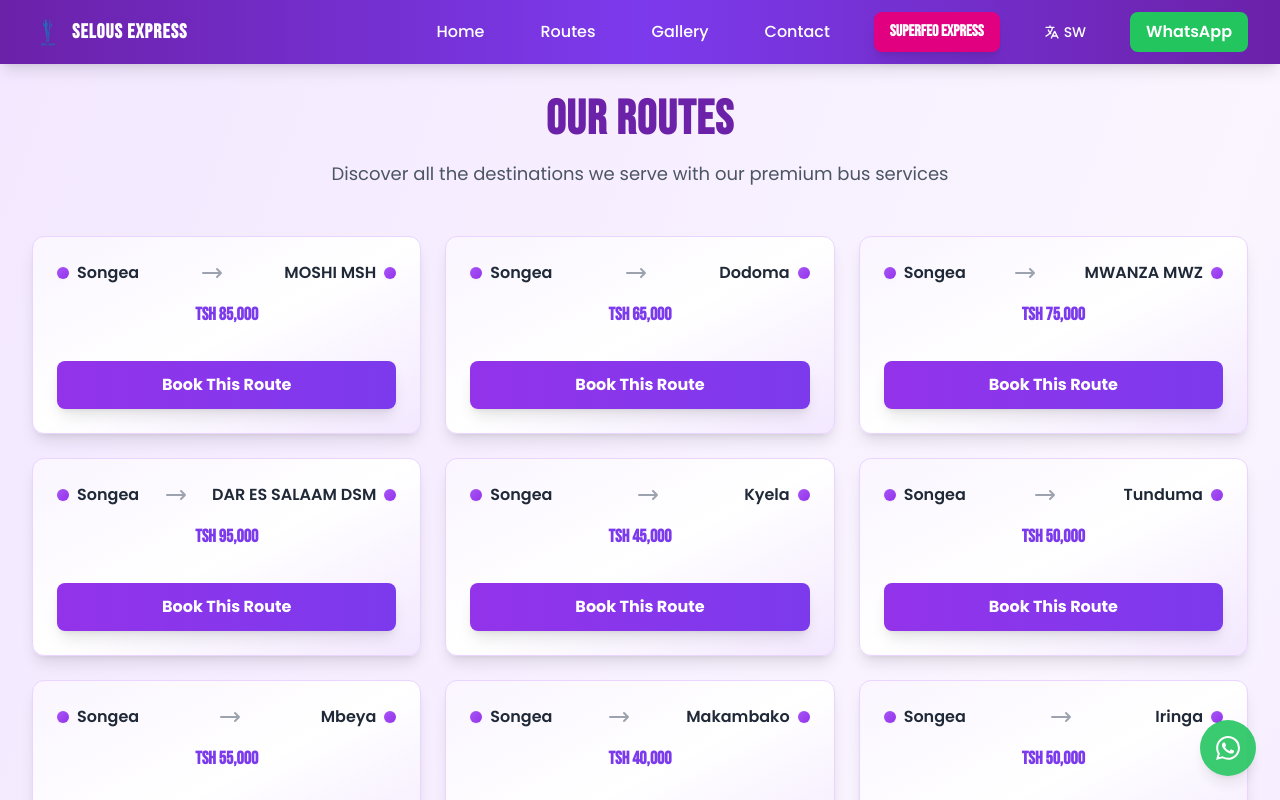
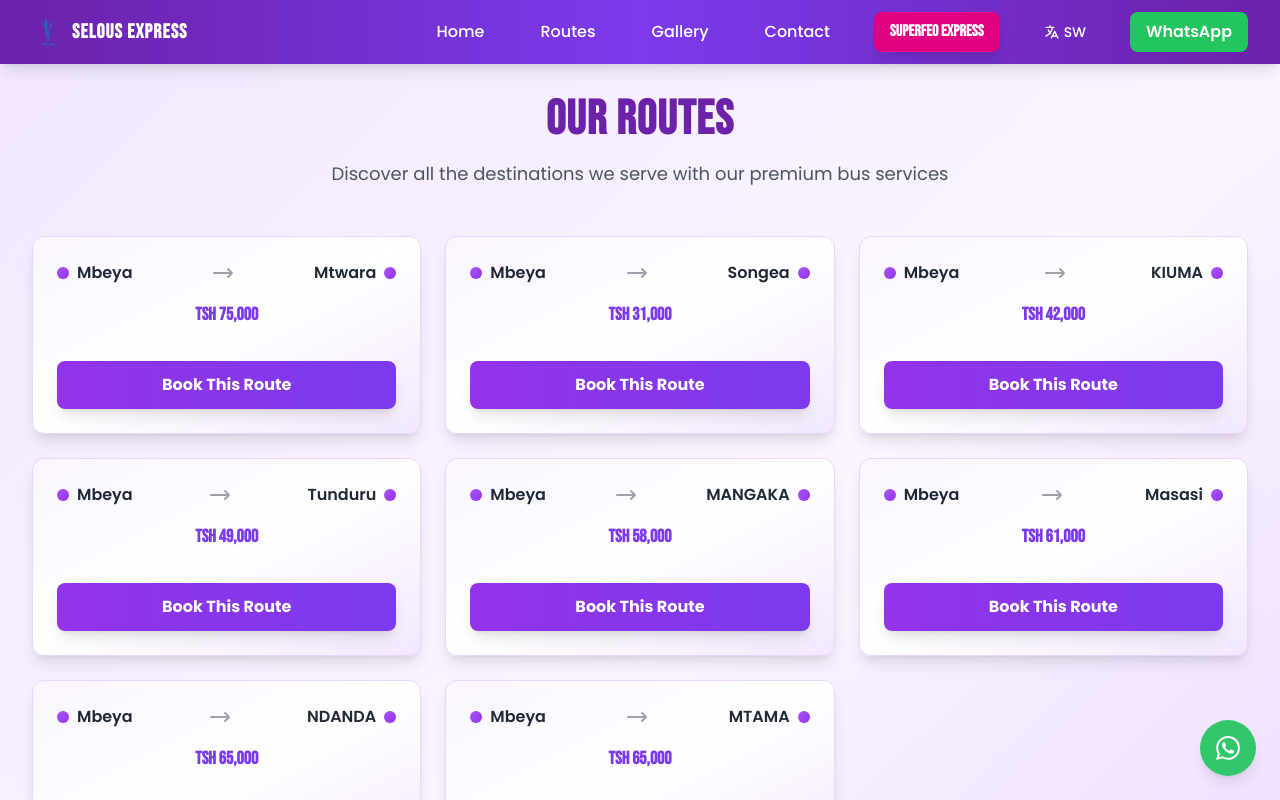
Before and after one commit to Dawinz/selous-express, a React (Create React App) app: page /routes in a window 1280 px wide. Shown: the top 800 px of the page. Built offline with nearby package versions, Linux system fonts and the light colour scheme.

Commit message:
Update routes page to show only Mbeya routes with specified prices

```diff
--- a/src/pages/Routes.jsx
+++ b/src/pages/Routes.jsx
@@ -6,53 +6,15 @@
   const { t } = useLanguage();
   const navigate = useNavigate();
   const routes = [
-    // All routes from Songea to destinations
-    { from: 'Songea', to: t('moshi'), fromValue: 'songea', toValue: 'moshi', price: 'TSh 85,000' },
-    { from: 'Songea', to: 'Dodoma', fromValue: 'songea', toValue: 'dodoma', price: 'TSh 65,000' },
-    { from: 'Songea', to: t('mwanza'), fromValue: 'songea', toValue: 'mwanza', price: 'TSh 75,000' },
-    { from: 'Songea', to: t('darEsSalaam'), fromValue: 'songea', toValue: 'dar-es-salaam', price: 'TSh 95,000' },
-    { from: 'Songea', to: 'Kyela', fromValue: 'songea', toValue: 'kyela', price: 'TSh 45,000' },
-    { from: 'Songea', to: 'Tunduma', fromValue: 'songea', toValue: 'tunduma', price: 'TSh 50,000' },
-    { from: 'Songea', to: 'Mbeya', fromValue: 'songea', toValue: 'mbeya', price: 'TSh 55,000' },
-    { from: 'Songea', to: 'Makambako', fromValue: 'songea', toValue: 'makambako', price: 'TSh 40,000' },
-    { from: 'Songea', to: 'Iringa', fromValue: 'songea', toValue: 'iringa', price: 'TSh 50,000' },
-    { from: 'Songea', to: 'Njombe', fromValue: 'songea', toValue: 'njombe', price: 'TSh 35,000' },
-    { from: 'Songea', to: 'Mtwara', fromValue: 'songea', toValue: 'mtwara', price: 'TSh 80,000' },
-    { from: 'Songea', to: 'Masasi', fromValue: 'songea', toValue: 'masasi', price: 'TSh 70,000' },
-    { from: 'Songea', to: 'Tunduru', fromValue: 'songea', toValue: 'tunduru', price: 'TSh 60,000' },
-    { from: 'Songea', to: 'Mbinga', fromValue: 'songea', toValue: 'mbinga', price: 'TSh 55,000' },
-    { from: 'Songea', to: 'Mbambabay', fromValue: 'songea', toValue: 'mbambabay', price: 'TSh 75,000' },
-
-    // All routes from destinations to Songea (return routes)
-    { from: t('moshi'), to: 'Songea', fromValue: 'moshi', toValue: 'songea', price: 'TSh 85,000' },
-    { from: 'Dodoma', to: 'Songea', fromValue: 'dodoma', toValue: 'songea', price: 'TSh 65,000' },
-    { from: t('mwanza'), to: 'Songea', fromValue: 'mwanza', toValue: 'songea', price: 'TSh 75,000' },
-    { from: t('darEsSalaam'), to: 'Songea', fromValue: 'dar-es-salaam', toValue: 'songea', price: 'TSh 95,000' },
-    { from: 'Kyela', to: 'Songea', fromValue: 'kyela', toValue: 'songea', price: 'TSh 45,000' },
-    { from: 'Tunduma', to: 'Songea', fromValue: 'tunduma', toValue: 'songea', price: 'TSh 50,000' },
+    // Routes from Mbeya to destinations
+    { from: 'Mbeya', to: 'Mtwara', fromValue: 'mbeya', toValue: 'mtwara', price: 'TSh 75,000' },
     { from: 'Mbeya', to: 'Songea', fromValue: 'mbeya', toValue: 'songea', price: 'TSh 31,000' },
-    { from: 'Makambako', to: 'Songea', fromValue: 'makambako', toValue: 'songea', price: 'TSh 40,000' },
-    { from: 'Iringa', to: 'Songea', fromValue: 'iringa', toValue: 'songea', price: 'TSh 50,000' },
-    { from: 'Njombe', to: 'Songea', fromValue: 'njombe', toValue: 'songea', price: 'TSh 35,000' },
-    { from: 'Mtwara', to: 'Songea', fromValue: 'mtwara', toValue: 'songea', price: 'TSh 80,000' },
-    { from: 'Masasi', to: 'Songea', fromValue: 'masasi', toValue: 'songea', price: 'TSh 70,000' },
-    { from: 'Tunduru', to: 'Songea', fromValue: 'tunduru', toValue: 'songea', price: 'TSh 60,000' },
-    { from: 'Mbinga', to: 'Songea', fromValue: 'mbinga', toValue: 'songea', price: 'TSh 55,000' },
-    { from: 'Mbambabay', to: 'Songea', fromValue: 'mbambabay', toValue: 'songea', price: 'TSh 75,000' },
-
-    // All routes from Mbeya to destinations
-    { from: 'Mbeya', to: 'Mtwara', fromValue: 'mbeya', toValue: 'mtwara', price: 'TSh 75,000' },
     { from: 'Mbeya', to: t('kiuma'), fromValue: 'mbeya', toValue: 'kiuma', price: 'TSh 42,000' },
     { from: 'Mbeya', to: 'Tunduru', fromValue: 'mbeya', toValue: 'tunduru', price: 'TSh 49,000' },
     { from: 'Mbeya', to: t('mangaka'), fromValue: 'mbeya', toValue: 'mangaka', price: 'TSh 58,000' },
     { from: 'Mbeya', to: 'Masasi', fromValue: 'mbeya', toValue: 'masasi', price: 'TSh 61,000' },
     { from: 'Mbeya', to: t('ndanda'), fromValue: 'mbeya', toValue: 'ndanda', price: 'TSh 65,000' },
     { from: 'Mbeya', to: t('mtama'), fromValue: 'mbeya', toValue: 'mtama', price: 'TSh 65,000' },
-    { from: 'Mbeya', to: t('mnaziMmoja'), fromValue: 'mbeya', toValue: 'mnazi-mmoja', price: 'TSh 65,000' },
-    { from: 'Mbeya', to: 'Makambako', fromValue: 'mbeya', toValue: 'makambako', price: 'TSh 30,000' },
-    { from: 'Mbeya', to: t('masasiMjini'), fromValue: 'mbeya', toValue: 'masasi-mjini', price: 'TSh 62,000' },
-    { from: 'Mbeya', to: t('namtumbo'), fromValue: 'mbeya', toValue: 'namtumbo', price: 'TSh 45,000' },
-    { from: 'Mbeya', to: 'Njombe', fromValue: 'mbeya', toValue: 'njombe', price: 'TSh 38,000' },
   ];
 
   const handleBookRoute = (route) => {
```
